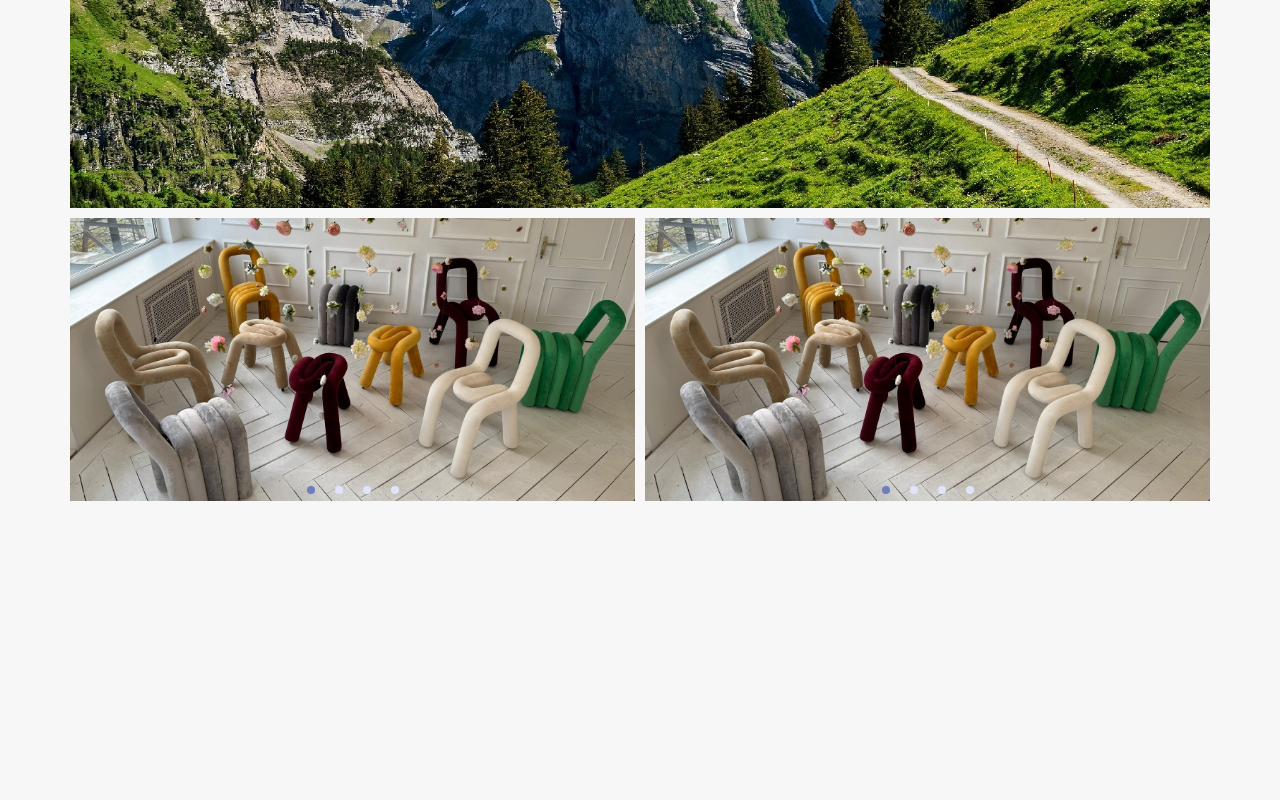
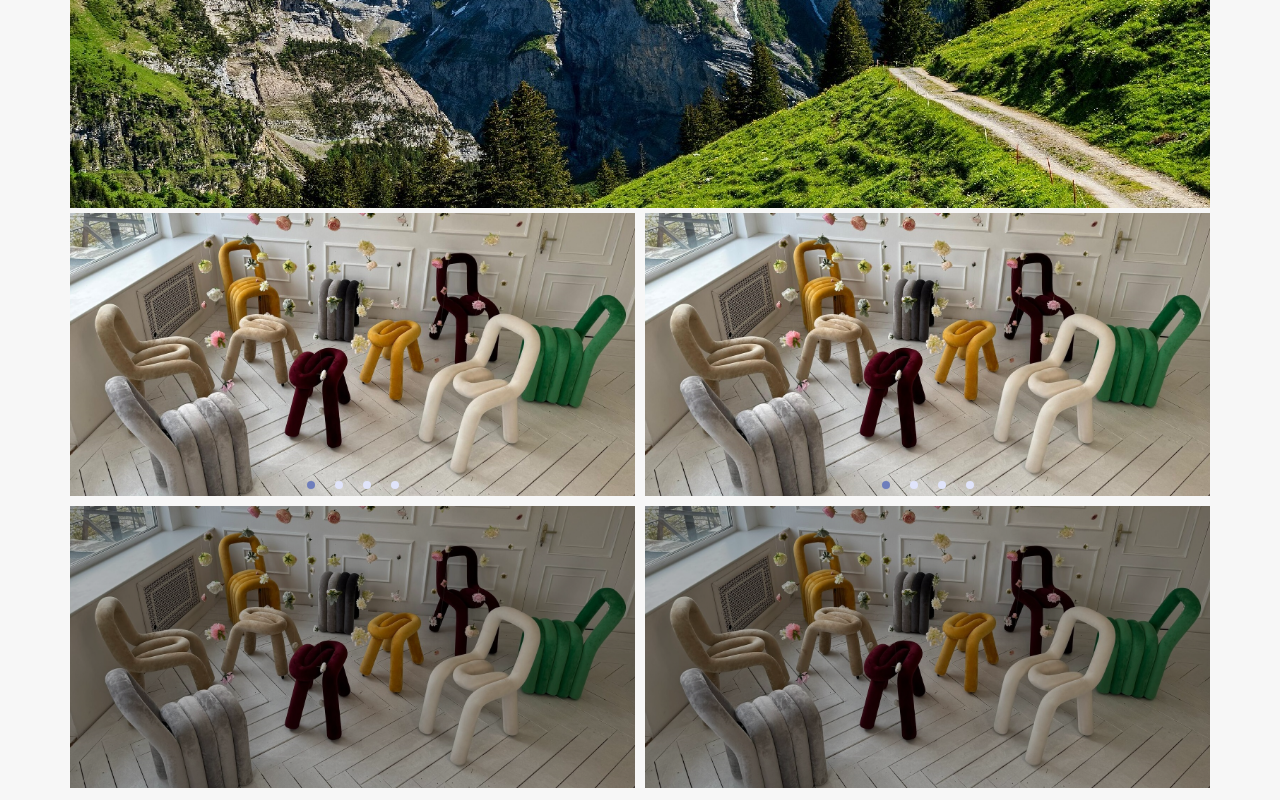
Before and after one commit to leonraz58/eksekon, a React app: page / in a window 1280 px wide. Shown: the part 417-1217 px from the top of the page. Before the commit the page ends 928 px from the top, so only its background shows below. Built offline with nearby package versions, Linux system fonts and the light colour scheme; a web font is replaced by a local one.

Commit message:
add image with hover block example

```diff
--- a/src/layout/main/main.module.scss
+++ b/src/layout/main/main.module.scss
@@ -1,55 +1,6 @@
 .sectionMain {
   padding-top: 5px;
 }
-//
-//.mainDiv {
-//  .imgWrapper {
-//    //max-width: 1400px;
-//    width: 100%;
-//    display: flex;
-//    justify-content: center;
-//    position: relative;
-//
-//    h2 {
-//      position: absolute;
-//      top: 50%;
-//      transform: translateY(-50%);
-//      color: white;
-//      font-size: 60px;
-//    }
-//
-//    &:hover {
-//      h2 {
-//        display: none;
-//      }
-//    }
-//  }
-//
-//  .image {
-//    display: block;
-//    max-width: 100%;
-//    height: auto;
-//    //  height: 500px;
-//    //margin: 0 auto;
-//    object-fit: contain;
-//    &:hover {
-//      transform: scale(1.2);
-//      transition: 5s;
-//    }
-//  }
-//}
-//
-//
-//
-//
-//.form1 {
-//  width: 360px;
-//  height: 450px;
-//  border-radius: 30px;
-//  padding: 10px;
-//  background: rgba(209, 209, 205, 0.7);
-//  color: black;
-//}
 
 .image {
   //aspect-ratio: 2/1;
@@ -58,3 +9,37 @@
   object-fit: cover;
   display: block;
 }
+
+.hoveredImage {
+  width: 100%;
+  height: 100%;
+  filter: brightness(70%);
+  transition: scale 1s, filter 0.5s;
+
+
+  &:hover {
+    filter: brightness(100%);
+    scale: 1.2;
+    transition: scale 5s;
+  }
+}
+
+.hoveredDiv {
+  .hoveredText {
+    position: absolute;
+    top: 50%;
+    transform: translateY(-50%);
+    color: white;
+    font-size: 20px;
+    width: 100%;
+    margin: 0 auto;
+    text-align: center;
+    display: none;
+
+  }
+  &:hover {
+    h2 {
+      display: block;
+    }
+  }
+}
--- a/src/layout/main/main.tsx
+++ b/src/layout/main/main.tsx
@@ -32,17 +32,41 @@ export const Main = () => {
                 {/*    />*/}
                 {/*</div>*/}
                 <Carousel variant={'mainBigSlider'} images={[imageSlider, imageSlider2]}
-                         text={['slide1', 'slide2', 'slide3']}
+                          text={['slide1', 'slide2', 'slide3']}
                 />
 
-                <div style={{display: "flex", justifyContent: "space-between", alignItems: "center", width: '100%', }}>
-                    <div style={{marginTop: '10px', marginBottom: '10px', width: '50%', paddingRight: '5px'}}>
+                <div style={{display: "flex", justifyContent: "space-between", alignItems: "center", width: '100%',}}>
+                    <div style={{marginTop: '5px', marginBottom: '5px', width: '50%', paddingRight: '5px'}}>
                         <Carousel variant={'mainPageBlock'}
                                   images={[imageSlider, imageSlider2, imageSlider, imageSlider2]}/>
                     </div>
-                    <div style={{marginTop: '10px', marginBottom: '10px', width: '50%', paddingLeft: '5px'}}>
+                    <div style={{marginTop: '5px', marginBottom: '5px', width: '50%', paddingLeft: '5px'}}>
                         <Carousel variant={'mainPageBlock'}
                                   images={[imageSlider, imageSlider2, imageSlider, imageSlider2]}/>
+                    </div>
+                </div>
+                <div style={{display: "flex", justifyContent: "space-between", alignItems: "center", width: '100%', gap: '10px'}}>
+                    <div style={{
+                        marginTop: '5px',
+                        marginBottom: '5px',
+                        width: '50%',
+                        //paddingRight: '5px',
+                        overflow: 'hidden',
+                        position: 'relative'
+                    }} className={s.hoveredDiv}>
+                        <img src={imageSlider} alt="" className={s.hoveredImage}/>
+                        <h2 className={s.hoveredText}>Text Text Text</h2>
+                    </div>
+                    <div style={{
+                        marginTop: '5px',
+                        marginBottom: '5px',
+                        width: '50%',
+                        //paddingLeft: '5px',
+                        overflow: 'hidden',
+                        position: 'relative'
+                    }} className={s.hoveredDiv}>
+                        <img src={imageSlider} alt="" className={s.hoveredImage}/>
+                        <h2 className={s.hoveredText}>Text Text Text</h2>
                     </div>
                 </div>
             </PageContainer>
```
